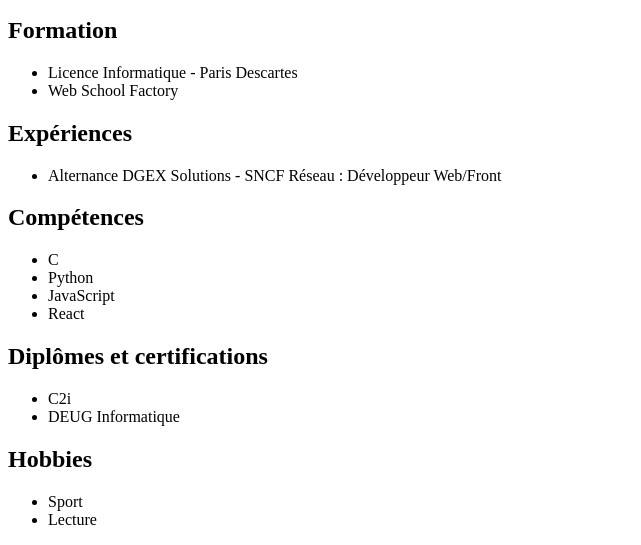
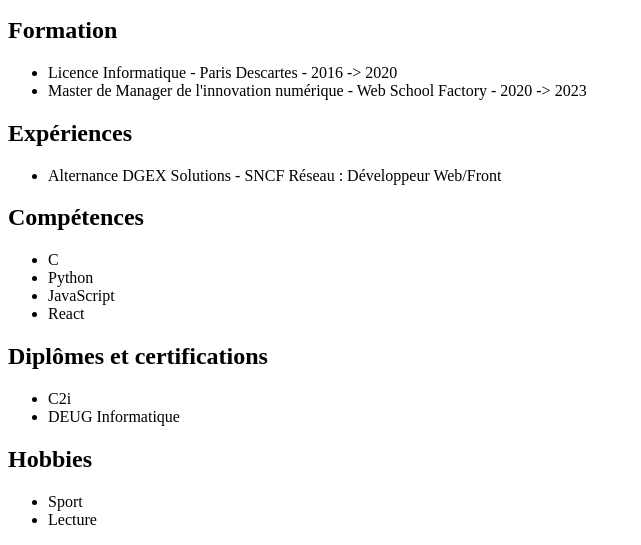
Before and after one commit to Akctarus/InfraDevOps, a plain HTML site: page index.html in a window 1280 px wide. Shown: the part 304-849 px from the top of the page, without its empty margins (0-641 px from the left). Drawn offline with Linux system fonts and the light colour scheme.

Commit message:
update 'a propos' section

```diff
--- a/index.html
+++ b/index.html
@@ -20,8 +20,8 @@
         <section>
             <h1>Formation</h1>
             <ul>
-                <li>Licence Informatique - Paris Descartes</li>
-                <li>Web School Factory</li>
+                <li>Licence Informatique - Paris Descartes - 2016 -> 2020</li>
+                <li>Master de Manager de l'innovation numérique - Web School Factory - 2020 -> 2023</li>
             </ul>
         </section>
 
```
